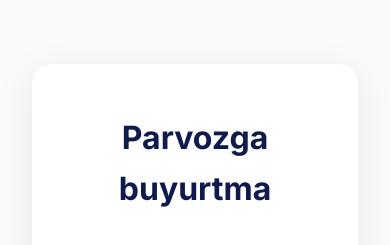
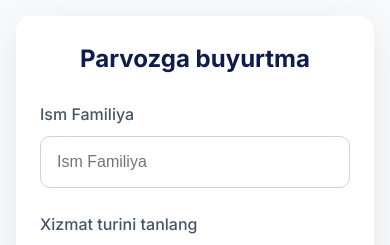
Before and after one commit to xojiakbarnabiyev376-lab/havo-shari-fullstack, a Next.js app in the folder frontend/: page /booking in a window 390 px wide. Shown: the top 245 px of the page. Built offline with nearby package versions, Linux system fonts and the light colour scheme; no server answers.

Commit message:
Improve mobile responsiveness for booking form

```diff
--- a/frontend/src/app/booking/page.module.css
+++ b/frontend/src/app/booking/page.module.css
@@ -78,3 +78,19 @@
   margin-top: 2rem;
   font-size: 1.125rem;
 }
+
+@media (max-width: 640px) {
+  .container {
+    padding: 1rem;
+  }
+
+  .bookingForm {
+    padding: 1.5rem;
+    border-radius: 15px;
+  }
+
+  .title {
+    font-size: 1.5rem;
+    margin-bottom: 1.5rem;
+  }
+}
```
